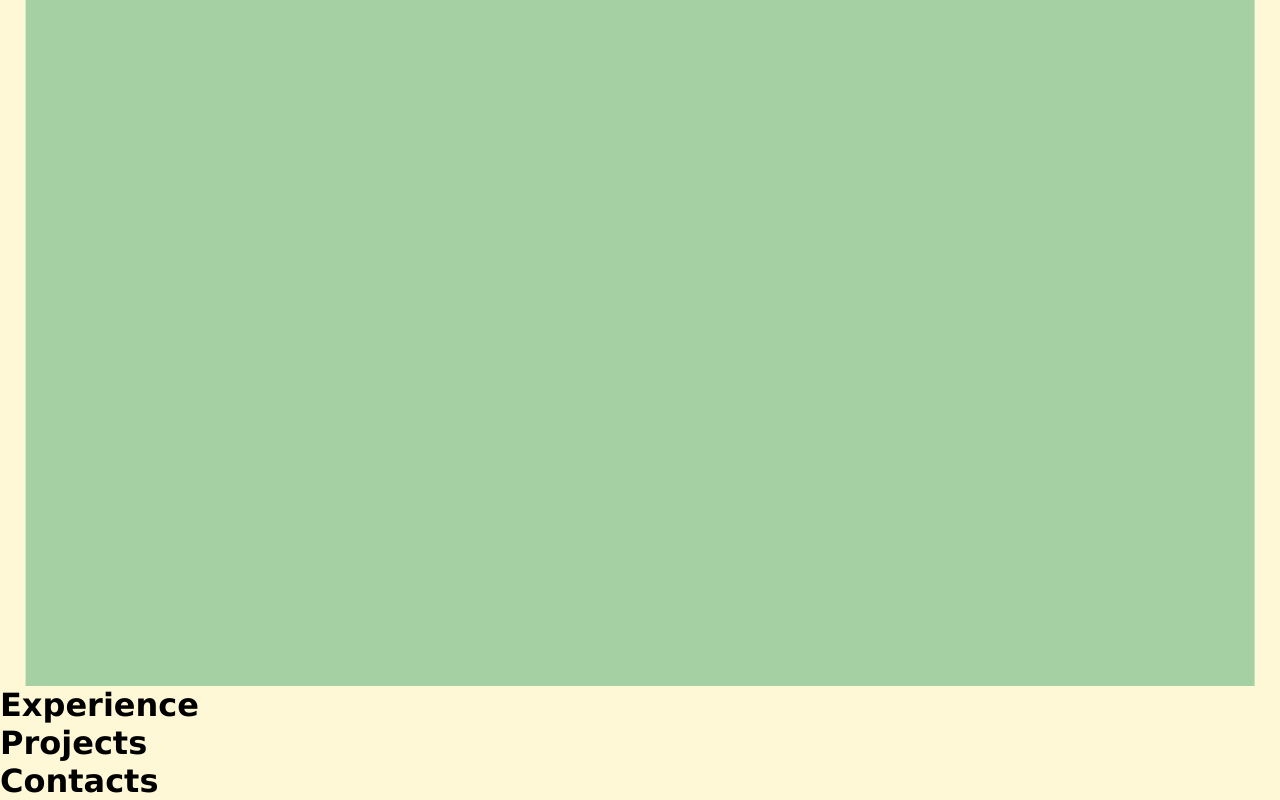
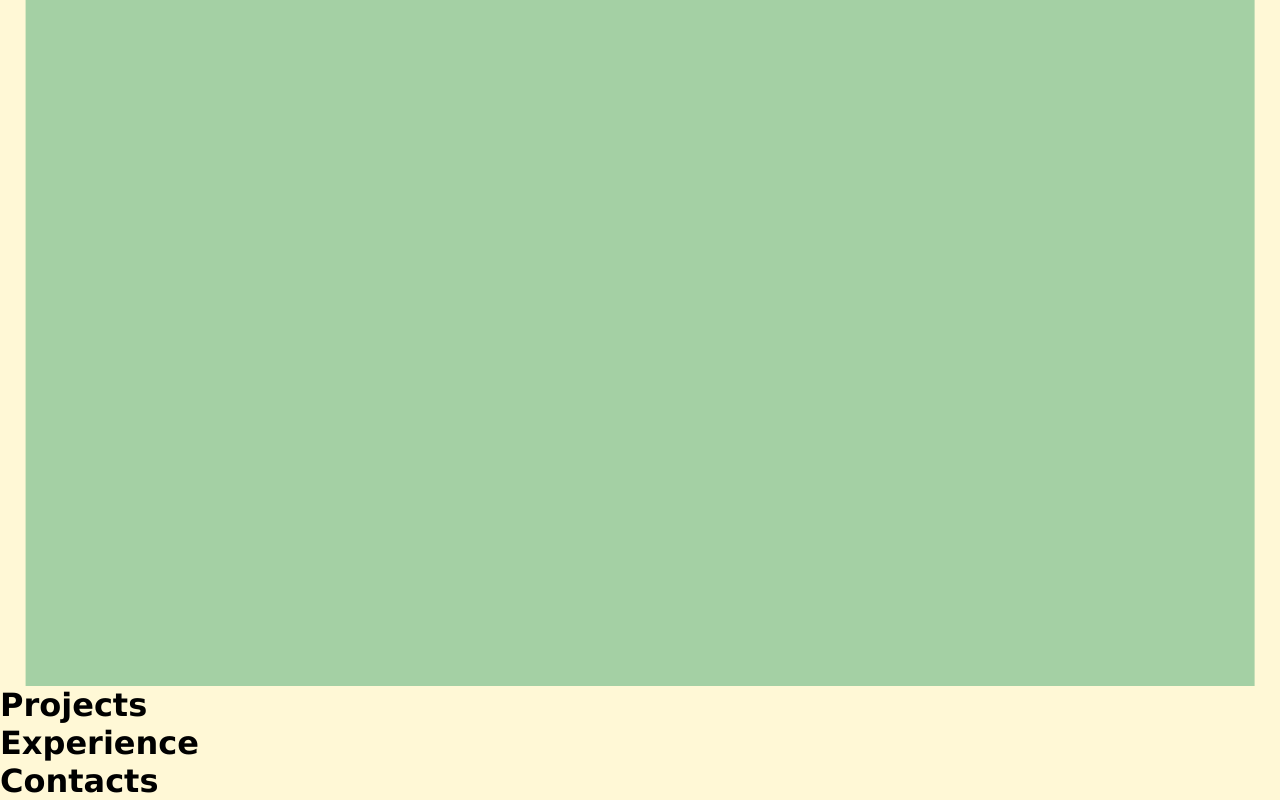
Before and after one commit to rlmech/personal_site, a React (Create React App) app: page / in a window 1280 px wide. Shown: the part 914-1714 px from the top of the page. Built offline with nearby package versions, Linux system fonts and the light colour scheme.

Commit message:
Reordered components to match welcome page

```diff
--- a/src/App.js
+++ b/src/App.js
@@ -1,15 +1,15 @@
 import './App.css';
 
 import { Welcome, About, Experience, Projects, Contacts } from './containers';
-import { Navbar, Button, Page, Tab } from './components';
+import { Navbar, Button, Tab } from './components';
 
 function App() {
   return (
     <div className="App">
       <Welcome />
       <About />
+      <Projects />
       <Experience />
-      <Projects />
       <Contacts />
     </div>
   );
```
